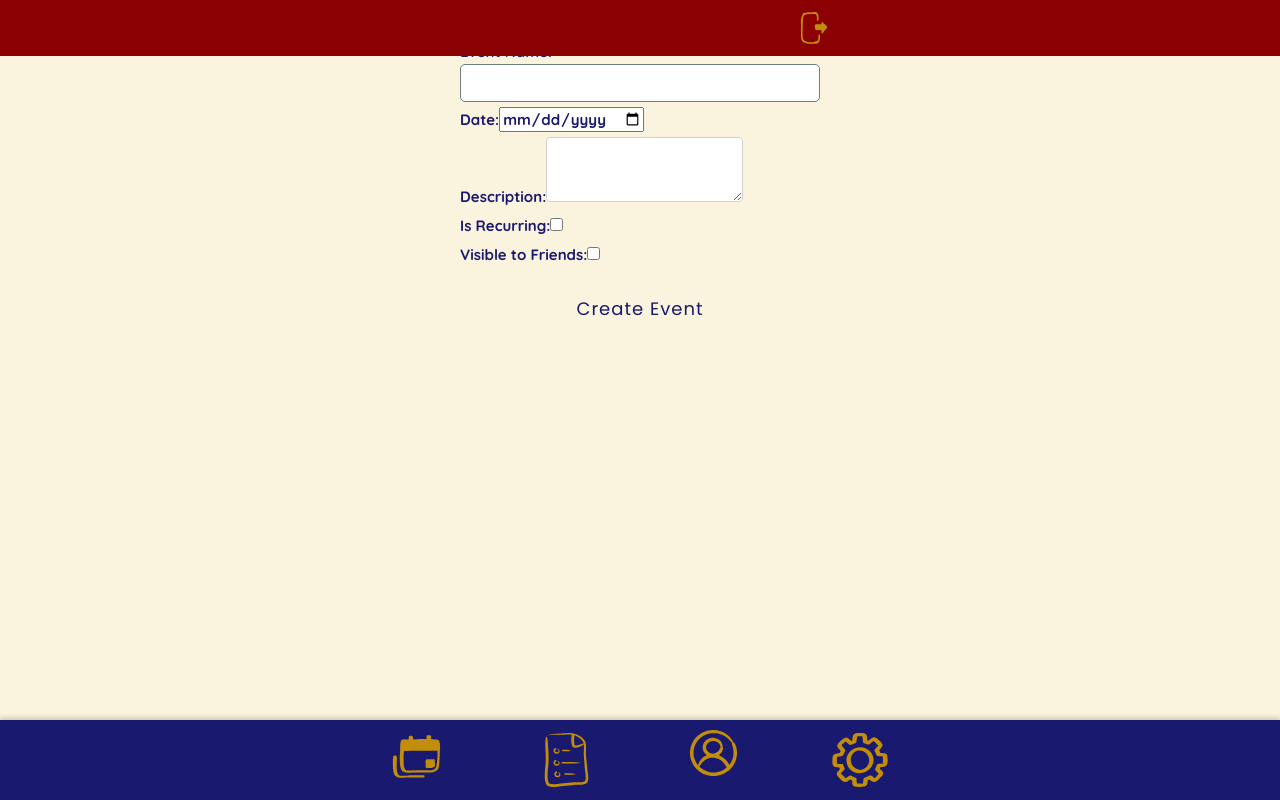
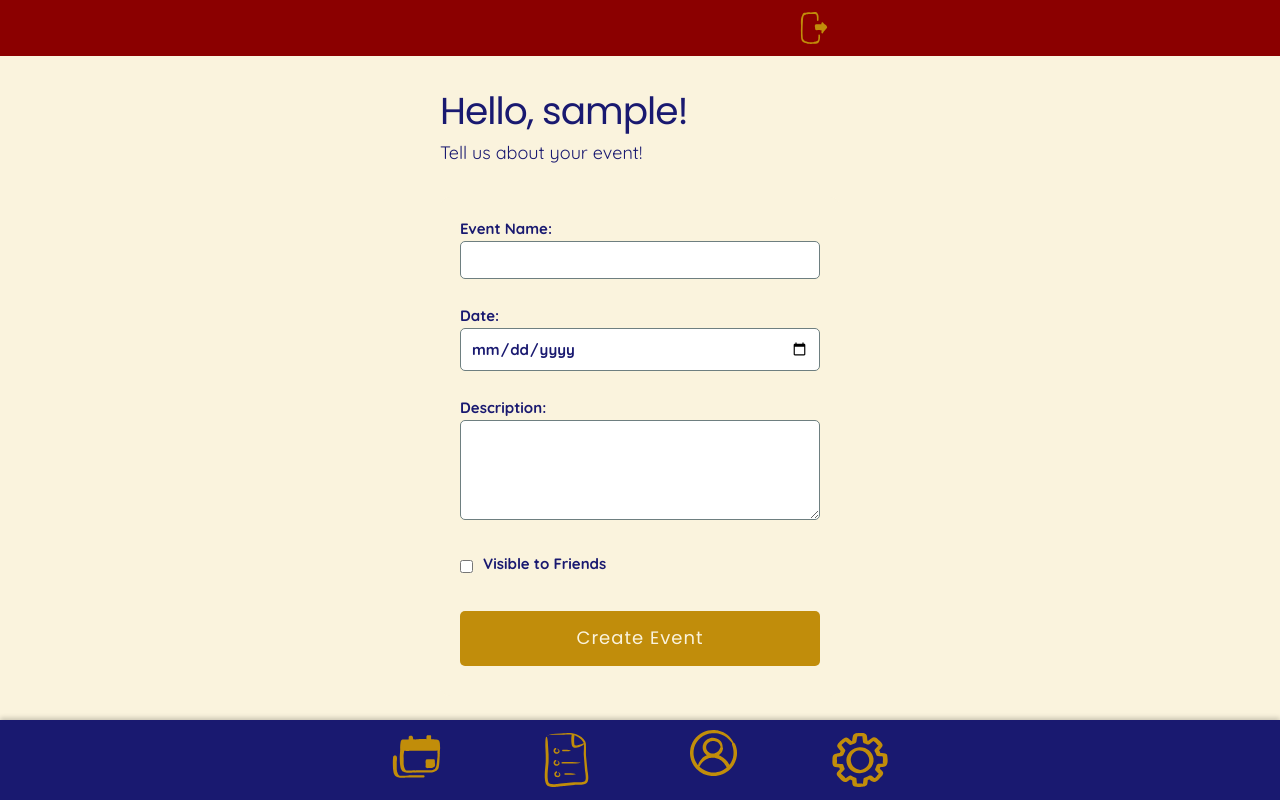
Before and after one commit to AndreaRene/Wishly, a React (Vite) app in the folder frontend/: page /new-event in a window 1280 px wide. Built offline with nearby package versions, Linux system fonts and the light colour scheme; sample sign-in values are in the browser's storage.

Commit message:
code(events) fix for event page styling completed

```diff
--- a/frontend/src/components/pages/Dashboard/UpcomingEvents.jsx
+++ b/frontend/src/components/pages/Dashboard/UpcomingEvents.jsx
@@ -1,5 +1,6 @@
 import { useState, useEffect } from 'react';
 import axios from 'axios';
+import './Dashboard.css';
 
 const UpcomingEvents = () => {
     const [events, setEvents] = useState( [] );
--- a/frontend/src/components/pages/Events/NewEvent.jsx
+++ b/frontend/src/components/pages/Events/NewEvent.jsx
@@ -1,21 +1,28 @@
-import { useState } from 'react';
+import { useState, useEffect } from 'react';
 import axios from 'axios';
 import { useNavigate } from 'react-router-dom';
+import './Events.css';
 
 const NewEvent = () => {
     const [name, setName] = useState( '' );
     const [date, setDate] = useState( '' );
     const [description, setDescription] = useState( '' );
-    const [isRecurring, setIsRecurring] = useState( false );
-    const [recurrencePattern, setRecurrencePattern] = useState( '' );
-    const [recurrenceEndDate, setRecurrenceEndDate] = useState( '' );
+    // const [isRecurring, setIsRecurring] = useState( false );
+    // const [recurrencePattern, setRecurrencePattern] = useState( '' );
+    // const [recurrenceEndDate, setRecurrenceEndDate] = useState( '' );
     const [visibleToFriends, setVisibleToFriends] = useState( false );
+    const [username, setUsername] = useState( '' ); // State for username
+
     const navigate = useNavigate();
+
+    useEffect( () => {
+        const storedUsername = localStorage.getItem( 'username' );
+        setUsername( storedUsername );
+    }, [] );
 
     const handleSubmit = async ( event ) => {
         event.preventDefault();
 
-        // Adjust date to local timezone
         const localDate = new Date( date );
         localDate.setMinutes( localDate.getMinutes() + localDate.getTimezoneOffset() );
         const formattedDate = localDate.toISOString().split( 'T' )[0];
@@ -24,32 +31,37 @@ const NewEvent = () => {
             name,
             date: formattedDate,
             description,
-            is_recurring: isRecurring,
+            // is_recurring: isRecurring,
             visible_to_friends: visibleToFriends,
         };
 
-        if ( isRecurring ) {
-            eventData.recurrence_pattern = recurrencePattern;
+        // if ( isRecurring ) {
+        //     eventData.recurrence_pattern = recurrencePattern;
 
-            if ( recurrenceEndDate ) {
-                const localEndDate = new Date( recurrenceEndDate );
-                localEndDate.setMinutes( localEndDate.getMinutes() + localEndDate.getTimezoneOffset() );
-                eventData.recurrence_end_date = localEndDate.toISOString().split( 'T' )[0];
-            }
-        }
+        //     if ( recurrenceEndDate ) {
+        //         const localEndDate = new Date( recurrenceEndDate );
+        //         localEndDate.setMinutes( localEndDate.getMinutes() + localEndDate.getTimezoneOffset() );
+        //         eventData.recurrence_end_date = localEndDate.toISOString().split( 'T' )[0];
+        //     }
+        // }
 
         try {
             await axios.post( '/api/events/', eventData, {
                 headers: { Authorization: `Bearer ${localStorage.getItem( 'accessToken' )}` },
             } );
-            navigate( '/view-calendar' ); // Redirect to the calendar page after creation
+            navigate( '/view-calendar' );
         } catch ( error ) {
             console.error( 'Error creating event:', error );
         }
     };
 
     return (
-        <form onSubmit={ handleSubmit }>
+        <div className="new-event-container">
+            <section className="new-event-header">
+                <h1>Hello, { username || 'friend' }!</h1>
+                <p>Tell us about your event!</p>
+            </section>
+            <form onSubmit={ handleSubmit } className="new-event-form">
                 <label>
                     Event Name:
                     <input type="text" value={ name } onChange={ ( e ) => setName( e.target.value ) } required />
@@ -62,14 +74,14 @@ const NewEvent = () => {
                     Description:
                     <textarea value={ description } onChange={ ( e ) => setDescription( e.target.value ) } />
                 </label>
-            <label>
-                Is Recurring:
+                {/* <div className="checkbox-group">
                     <input
                         type="checkbox"
                         checked={ isRecurring }
                         onChange={ ( e ) => setIsRecurring( e.target.checked ) }
                     />
-            </label>
+                    <label>Is this event recurring</label>
+                </div>
                 { isRecurring && (
                     <>
                         <label>
@@ -87,17 +99,18 @@ const NewEvent = () => {
                             <input type="date" value={ recurrenceEndDate } onChange={ ( e ) => setRecurrenceEndDate( e.target.value ) } />
                         </label>
                     </>
-            ) }
-            <label>
-                Visible to Friends:
+                ) } */}
+                <div className="checkbox-group">
                     <input
                         type="checkbox"
                         checked={ visibleToFriends }
                         onChange={ ( e ) => setVisibleToFriends( e.target.checked ) }
                     />
-            </label>
+                    <label>Visible to Friends</label>
+                </div>
                 <button type="submit">Create Event</button>
             </form>
+        </div>
     );
 };
 
--- a/frontend/src/components/pages/Events/events.css
+++ b/frontend/src/components/pages/Events/events.css
@@ -41,8 +41,6 @@
   position: fixed;
   bottom: 100px;
   right: 20px;
-  /* width: 60px;
-  height: 60px; */
   background-color: var(--red);
   border-radius: 50%;
   box-shadow: 0 4px 8px rgba(0, 0, 0, 0.2);
@@ -53,4 +51,114 @@
   z-index: 1000;
 }
 
-/* Additional CSS to ensure layout correctness */
+/* NewEvent.css */
+
+/* Container for the new event form */
+.new-event-container {
+  display: flex;
+  flex-direction: column;
+  justify-content: center;
+  align-items: center;
+  height: calc(100vh - 60px);
+  padding: 80px 20px 20px;
+  width: 100%;
+  max-width: 100vw;
+  box-sizing: border-box;
+}
+
+.new-event-header {
+  width: 90%;
+  max-width: 400px;
+  text-align: left;
+  margin-bottom: 10px;
+}
+
+.new-event-header h1 {
+  margin: 5px 0;
+  font-size: 2.5em;
+  color: var(--blue);
+}
+
+.new-event-header p {
+  font-size: 1.2em;
+  margin: 0;
+  color: var(--blue);
+}
+/* Form styles */
+.new-event-form {
+  width: 100%;
+  max-width: 400px;
+  margin: 20px auto;
+  padding: 20px;
+  background-color: var(--eggshell);
+  border-radius: 10px;
+  box-sizing: border-box;
+}
+
+/* Input field styles */
+.new-event-form label {
+  display: block;
+  margin-bottom: 5px;
+  font-weight: bold;
+  color: var(--blue);
+}
+
+.new-event-form input[type='text'],
+.new-event-form input[type='date'],
+.new-event-form textarea,
+.new-event-form select {
+  width: 100%;
+  padding: 10px;
+  font-size: 1em;
+  border-radius: 5px;
+  border: 1px solid var(--gray);
+  margin-bottom: 20px;
+  box-sizing: border-box;
+}
+
+.new-event-form input[type='text']:focus,
+.new-event-form input[type='date']:focus,
+.new-event-form textarea:focus,
+.new-event-form select:focus {
+  border-color: var(--teal);
+  outline: none;
+  box-shadow: 0 0 5px var(--teal);
+}
+
+.new-event-form textarea {
+  height: 100px;
+  resize: vertical;
+}
+
+/* Checkbox styles */
+.new-event-form input[type='checkbox'] {
+  margin-right: 10px;
+}
+
+.checkbox-group {
+  display: flex;
+  align-items: center;
+  margin-bottom: 20px;
+}
+
+/* Button styles */
+.new-event-form button[type='submit'] {
+  width: 100%;
+  padding: 12px;
+  font-size: 1.2em;
+  border-radius: 5px;
+  border: none;
+  background-color: var(--goldenrod);
+  color: var(--eggshell);
+  cursor: pointer;
+  box-sizing: border-box;
+}
+
+.new-event-form button[type='submit']:hover {
+  background-color: var(--dark-goldenrod);
+}
+
+.new-event-form button[type='submit']:disabled {
+  background-color: var(--gray);
+  cursor: not-allowed;
+}
```
Lines whose indentation alone changed are shown as unchanged.
